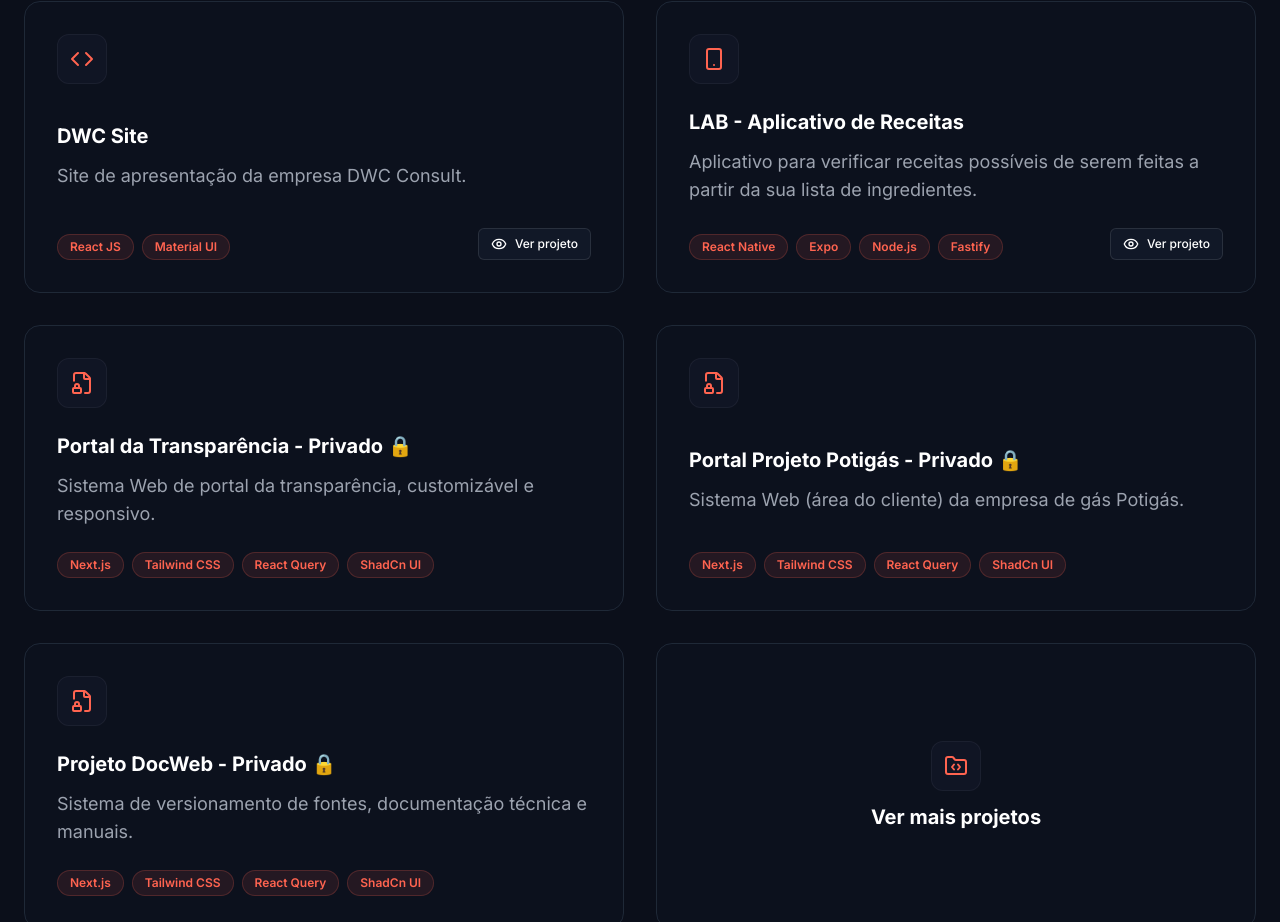
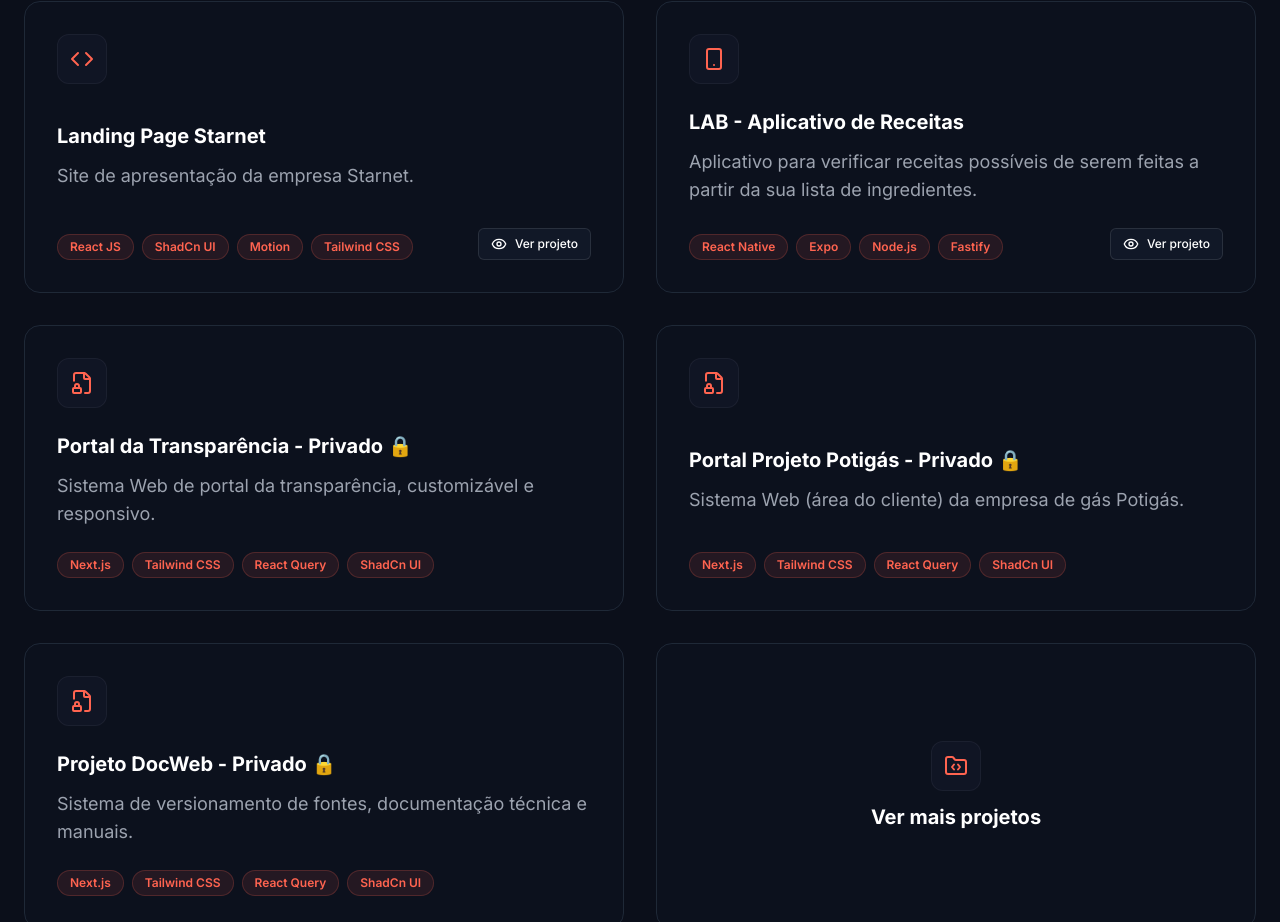
Before and after one commit to Raineriojr/portifolio, a Next.js app: page / in a window 1280 px wide. Shown: the part 1799-2721 px from the top of the page. Built offline with nearby package versions, Linux system fonts and the light colour scheme.

Commit message:
feat: update project

```diff
--- a/constants/projects.tsx
+++ b/constants/projects.tsx
@@ -11,10 +11,10 @@
 
 export const projects: IProjects[] = [
   {
-    title: "DWC Site",
-    desc: "Site de apresentação da empresa DWC Consult.",
-    tags: ["React JS", "Material UI"],
-    link: "https://github.com/Raineriojr/dwc_site",
+    title: "Landing Page Starnet",
+    desc: "Site de apresentação da empresa Starnet.",
+    tags: ["React JS", "ShadCn UI", "Motion", "Tailwind CSS"],
+    link: "https://github.com/Raineriojr/starnet-landing-page",
     icon: <Code className="w-6 h-6 text-brand-coral" />,
   },
   {
```
